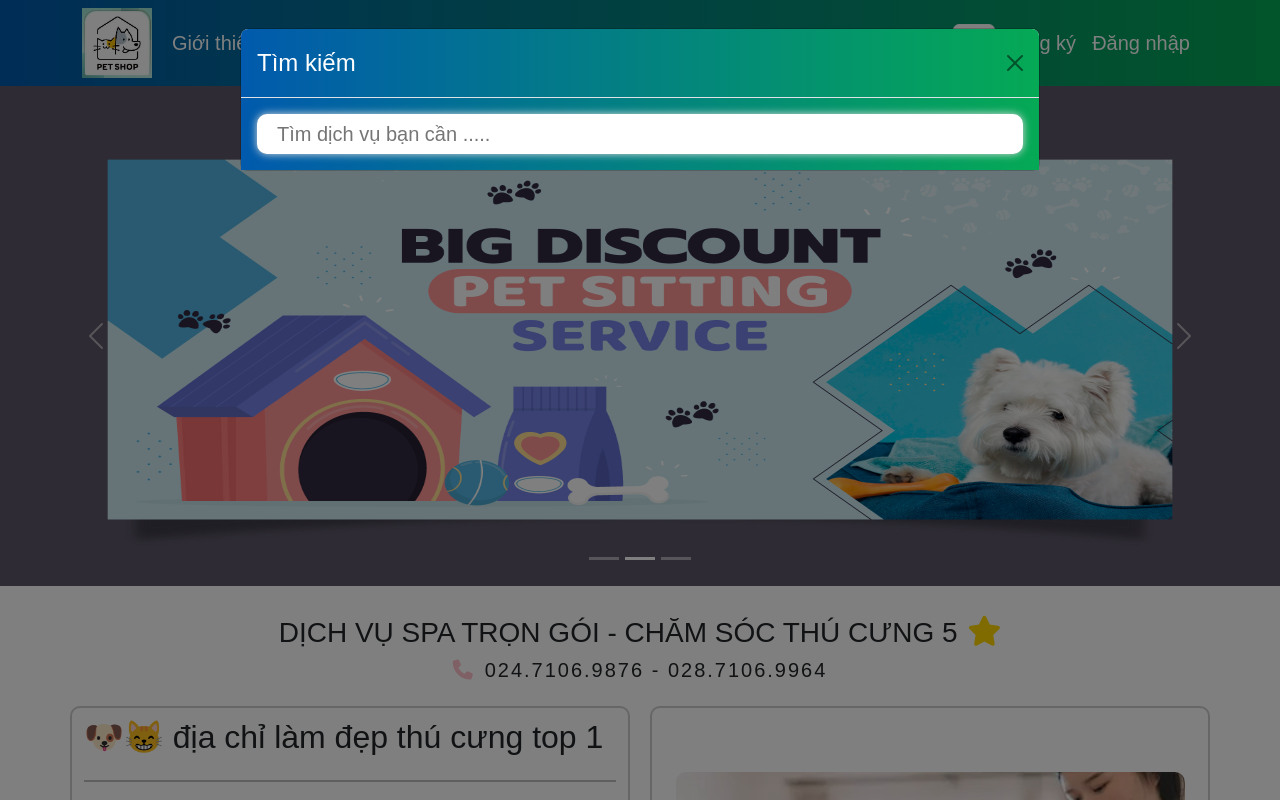
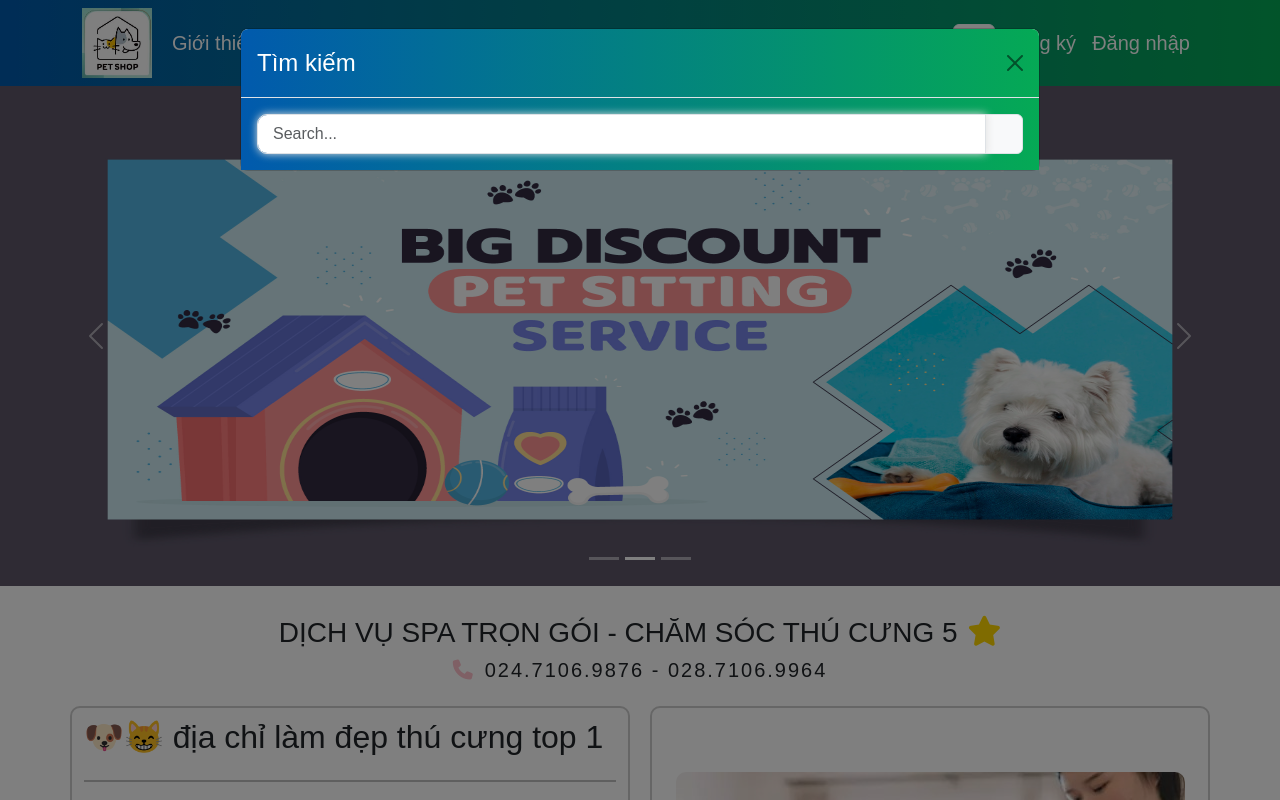
Before and after one commit to duong1122305/customer-app, a React (Vite) app: page / in a window 1280 px wide. Both pictures are taken after a click on the button 973 px from the left and 43 px from the top of the page. Shown: the top 800 px of the page. Built offline with nearby package versions, Linux system fonts and the light colour scheme; a web font is replaced by a local one.

Commit message:
add spinner and close button in search.jsx

```diff
--- a/src/components/HeaderComponent/Header.jsx
+++ b/src/components/HeaderComponent/Header.jsx
@@ -31,7 +31,7 @@ export default function Header() {
   const [isVisible, setIsVisible] = useState(false);
   const [isToggleVisible, setIsToggleVisible] = useState(false);
   const [isLogin, setIsLogin] = useState(false);
-  const [results, setResults] = useState([]);
+  // const [results, setResults] = useState([]);
 
   //handle button offcanvas
   const showOffCanvas = () => setShow(true);
@@ -270,8 +270,8 @@ export default function Header() {
       <Login show={loginShow} onHide={() => setLoginShow(false)} />
       <Search
         show={searchShow}
-        results={results}
-        setresult={setResults}
+        // results={results}
+        // setresult={setResults}
         onHide={handleSearchClose}
       />
       <div>
--- a/src/components/SearchComponent/Search.css
+++ b/src/components/SearchComponent/Search.css
@@ -1,4 +1,4 @@
-.input-wrapper {
+.form-control {
   background-color: white;
   width: 100%;
   border-radius: 10px;
@@ -10,18 +10,7 @@
   position: relative;
 }
 
-input {
-  background-color: transparent;
-  border: none;
-  height: 100%;
-  font-size: 1.25rem;
-  width: 100%;
-  margin-left: 5px;
-}
 
-input:focus{
-  outline: none;
-}
 
 .results-list{
   position: absolute;
@@ -37,3 +26,12 @@ input:focus{
   top: 50px;
   left: 0;
 }
+
+.text-input {
+  position: relative;
+  left: 98%;
+}
+
+.input-group-text {
+  width: 5%;
+}
--- a/src/components/SearchComponent/Search.jsx
+++ b/src/components/SearchComponent/Search.jsx
@@ -1,32 +1,53 @@
-import { useState } from "react";
-import { Modal } from "react-bootstrap";
+import { useEffect, useState } from "react";
+import {
+  Modal,
+  InputGroup,
+  Spinner,
+  CloseButton,
+  Form
+} from "react-bootstrap";
+import axios from "axios";
 import PropTypes from "prop-types";
 import "./Search.css";
 import SearchResult from "./SearchResult";
 
 const Search = (props) => {
   const [input, setInput] = useState("");
+  const [results, setResults] = useState([]);
+  const [loading, setLoading] = useState(false);
 
-  const fetchData = (value) => {
-    fetch("")
-      .then((response) => response.json())
-      .then((json) => {
-        const results = json.filter((user) => {
-          return (
-            value &&
-            user &&
-            user.name &&
-            user.name.toLowerCase().includes(value)
-          );
-        });
-        props.setresult(results);
-      });
-  };
+  useEffect(() => {
+    if (input.length === 0) {
+      setResults([]);
+      setLoading(false);
+      return;
+    }
 
+    const fetchData = async () => {
+      setLoading(true);
+      try {
+        const res = await axios.get(
+          `https://localhost:7019/api/SinhViens/get-by-name/${input}`
+        );
 
-  const handleChange = (value) => {
-    setInput(value);
-    fetchData(value);
+        setResults(Array.isArray(res.data) ? res.data : []);
+      } catch (error) {
+        setResults([]);
+        console.log(error);
+      }
+      setLoading(false);
+    };
+
+    const delayDebounceFn = setTimeout(() => {
+      fetchData();
+    }, 300);
+
+    return () => clearTimeout(delayDebounceFn);
+  }, [input]);
+
+  const handleClear = () => {
+    setInput("");
+    setResults([]);
   };
 
   return (
@@ -53,16 +74,27 @@ const Search = (props) => {
             color: "#fff",
           }}
         >
-          <div className="input-wrapper">
-            <input
-              autoFocus={true}
-              placeholder="Tìm dịch vụ bạn cần ....."
-              value={input}
-              onChange={(e) => handleChange(e.target.value)}
-            />
+          <div>
+            <InputGroup>
+              <Form.Control
+                type="text"
+                placeholder="Search..."
+                value={input}
+                onChange={(e) => setInput(e.target.value)}
+              />
+              <InputGroup.Text>
+                {loading ? (
+                  <Spinner animation="border" size="sm" variant="primary"/>
+                ) : (
+                  input && (
+                    <CloseButton onClick={handleClear}/>
+                  )
+                )}
+              </InputGroup.Text>
+            </InputGroup>
             <div className="results-list">
-              {props.results.map((results, id) => {
-                return <SearchResult results={results} key={id} />;
+              {results.map((result, id) => {
+                return <SearchResult result={result} key={id} />;
               })}
             </div>
           </div>
@@ -73,7 +105,7 @@ const Search = (props) => {
 };
 
 Search.propTypes = {
-  setresult: PropTypes.func,
+  setResult: PropTypes.func,
   results: PropTypes.array,
 };
 
--- a/src/components/SearchComponent/SearchResult.jsx
+++ b/src/components/SearchComponent/SearchResult.jsx
@@ -1,19 +1,19 @@
 import PropTypes from "prop-types";
 import "./SearchResult.css";
 
-const SearchResult = ({ results }) => {
+const SearchResult = ({ result }) => {
   return (
     <div
       className="search-result"
-      onClick={() => alert(`Click on ${results.name}`)}
+      onClick={() => alert(`Click on ${result.name}`)}
     >
-      {results.name}
+      {result.name}
     </div>
   );
 };
 
 SearchResult.propTypes = {
-    results: PropTypes.object,
+    result: PropTypes.object,
 }
 
 export default SearchResult;
```
Also changed, not shown: src/apiServices/searchService.jsx (added, +11 -0 lines), src/utlis/request.jsx (added, +13 -0 lines).
